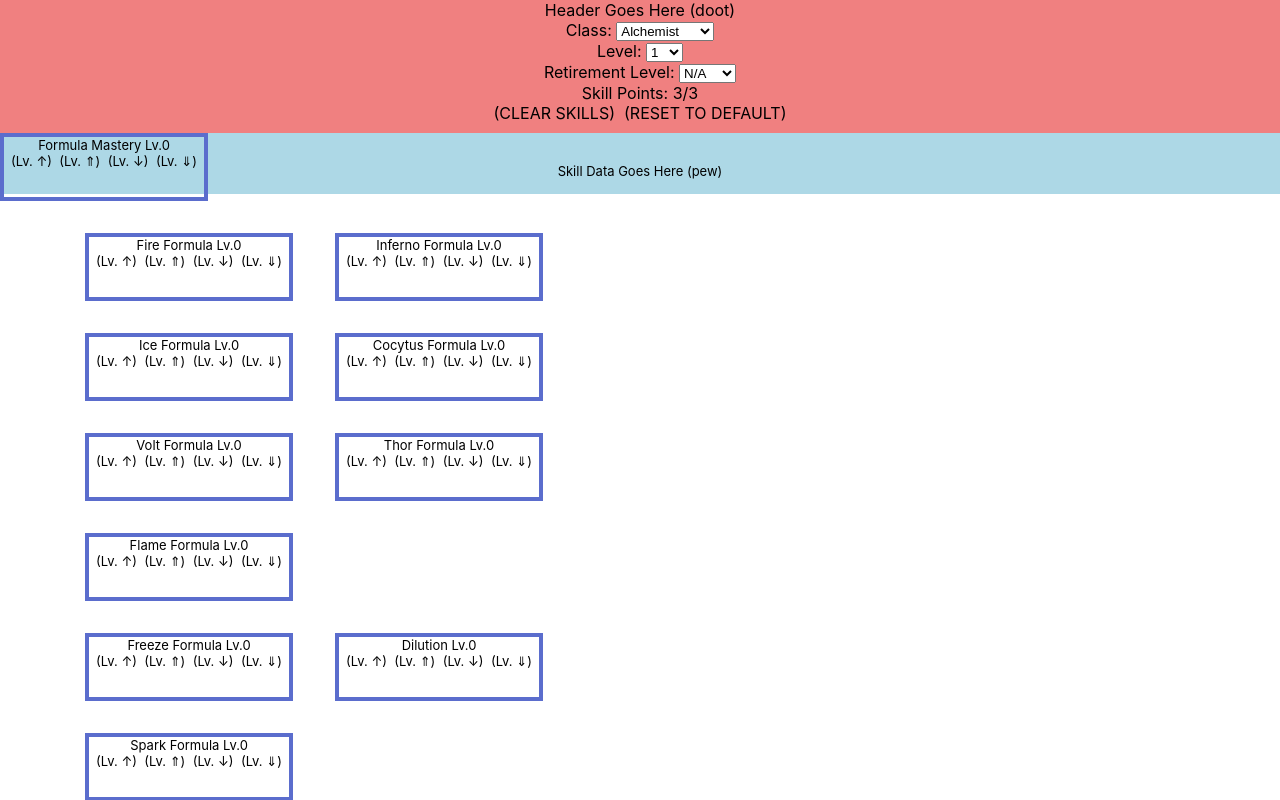
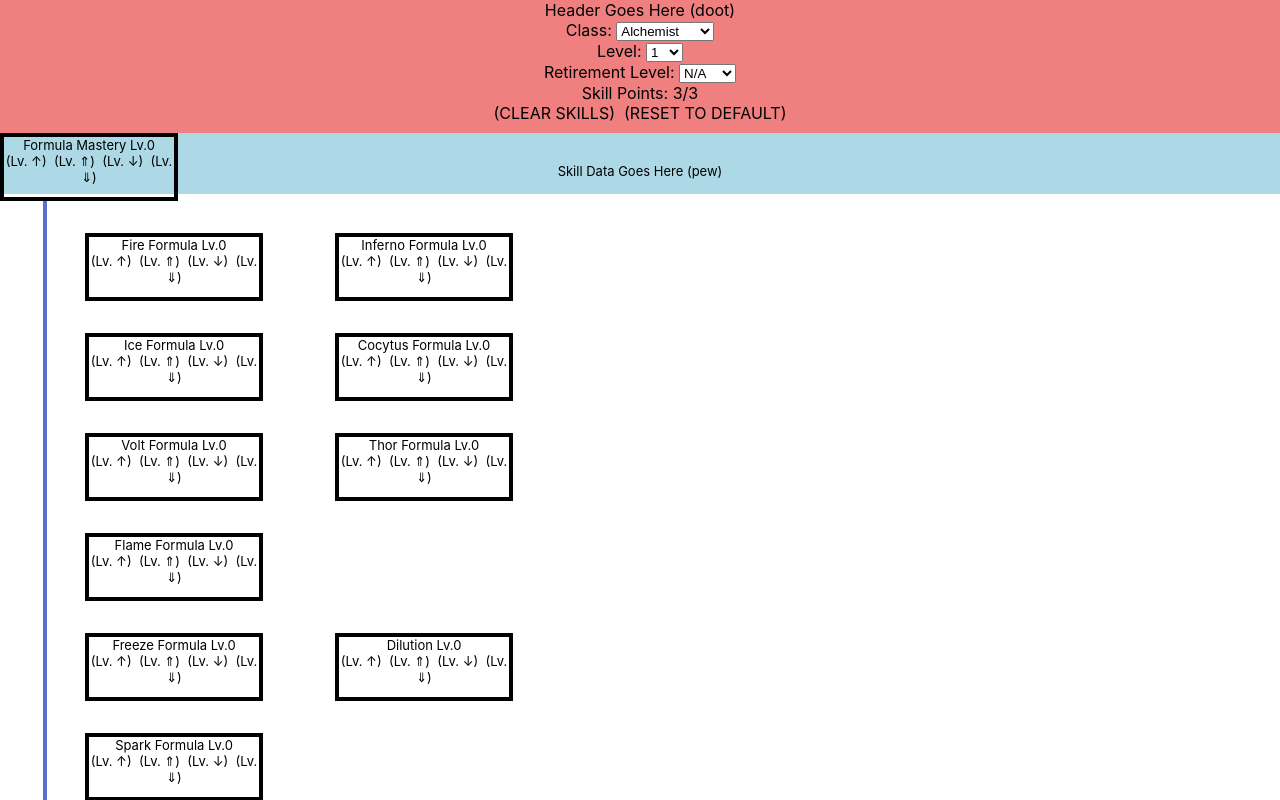
Before and after one commit to aturfah/eou-skillsim, a React (Create React App) app: page / in a window 1280 px wide. Shown: the top 800 px of the page. Built offline with nearby package versions, Linux system fonts and the light colour scheme.

Commit message:
Add logic for drawing base class tree

```diff
--- a/src/SkillTree/skillTree.css
+++ b/src/SkillTree/skillTree.css
@@ -6,12 +6,20 @@
     font-size: 13px;
 }
 
+.verticalBar {
+    border-left: 4px solid #5B6DCD;
+    position: absolute;
+}
+
+.horizontalBar {
+    border-top: 4px solid #5B6DCD;
+    position: absolute;
+}
+
 .skillNode {
-    border-color: black;
-    border-width: 5px;
-    width: 200px;
-    height: 60px;
-    border: solid #5B6DCD 4px;
+    _width: 200px;
+    _height: 60px;
+    _border: solid black 4px;
     position: absolute;
 }
 
--- a/src/SkillTree/skillTree.js
+++ b/src/SkillTree/skillTree.js
@@ -55,6 +55,7 @@ class SkillTree extends Component {
     drawSkillTree(skillTreeNodes) {
         const BOX_WIDTH = 170;
         const BOX_PADDING = 40;
+        const BOX_BORDER_WIDTH = 4;
         const BOX_HEIGHT = 60;
         const LINE_LENGTH = 40;
         const LINE_THICKNESS = 5;
@@ -77,9 +78,39 @@ class SkillTree extends Component {
                 (datum.coords.x > 0 ? datum.coords.x : 0) * LINE_LENGTH + xOffset;
             yCoord = (BOX_HEIGHT + BOX_PADDING) * datum.coords.y
 
+            // Add the element
+            const boxStyle = {top: yCoord + 'px',
+                              left: xCoord + 'px',
+                              'border-color': '#000000',
+                              'border-width': BOX_BORDER_WIDTH + 'px',
+                              'border-style': 'solid',
+                              width: BOX_WIDTH + 'px',
+                              height: BOX_HEIGHT + 'px'
+                            }
             output.push(<div key={datum.skillID}
                         className={className + ' skillNode'}
-                        style={{top: yCoord + 'px', left: xCoord + 'px'}}>{skillTreeNodes[datum.skillID]}</div>)
+                        style={boxStyle}>{skillTreeNodes[datum.skillID]}</div>)
+
+
+            // Add Vertical and Horizontal bars as necessary
+            if (datum.baseSkill) {
+                var barXCoord = xCoord + BOX_WIDTH / 4;
+                var barYCoord = yCoord + BOX_HEIGHT + 2 * BOX_BORDER_WIDTH;
+                var barLength = datum.barSize * (BOX_HEIGHT + BOX_PADDING) - BOX_HEIGHT / 2;
+                const barStyle = {top: barYCoord + 'px',
+                                  left: barXCoord + 'px',
+                                  height: barLength + 'px'}
+                output.push(<div className='verticalBar' key='doot'
+                            style={barStyle}></div>)
+            } else {
+                // draw lines before
+                if (datum.coords.x == 0) {
+                    // this line is a bit shorter
+                }
+
+                // draw lines after
+
+            }
         });
 
         return <div>{output}</div>
--- a/src/data/tree_data.js
+++ b/src/data/tree_data.js
@@ -3,7 +3,8 @@ var treeData = [
         {
             skillID: 'formula_mastery',
             baseSkill: true,
-            coords: {x: 0, y: 0}
+            coords: {x: 0, y: 0},
+            barSize: 8
         },
         {
             skillID: 'fire_formula',
```
